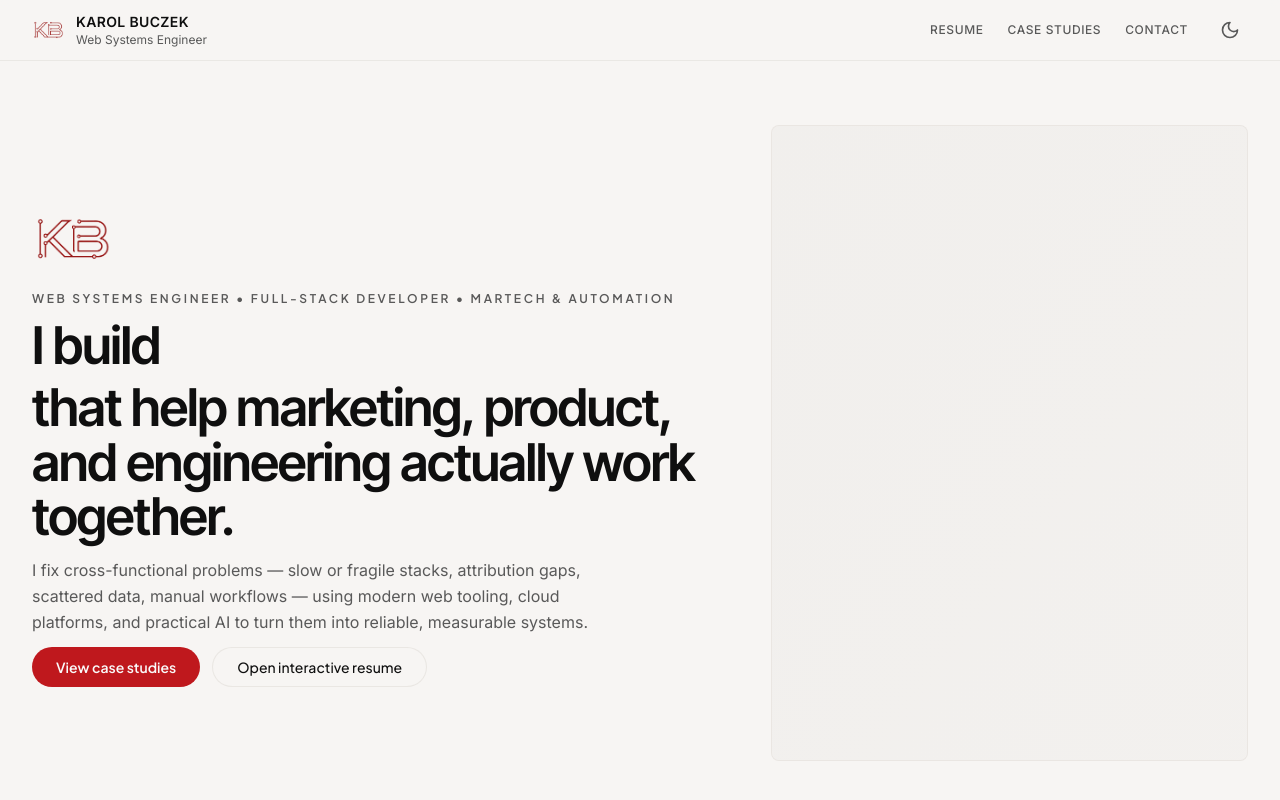
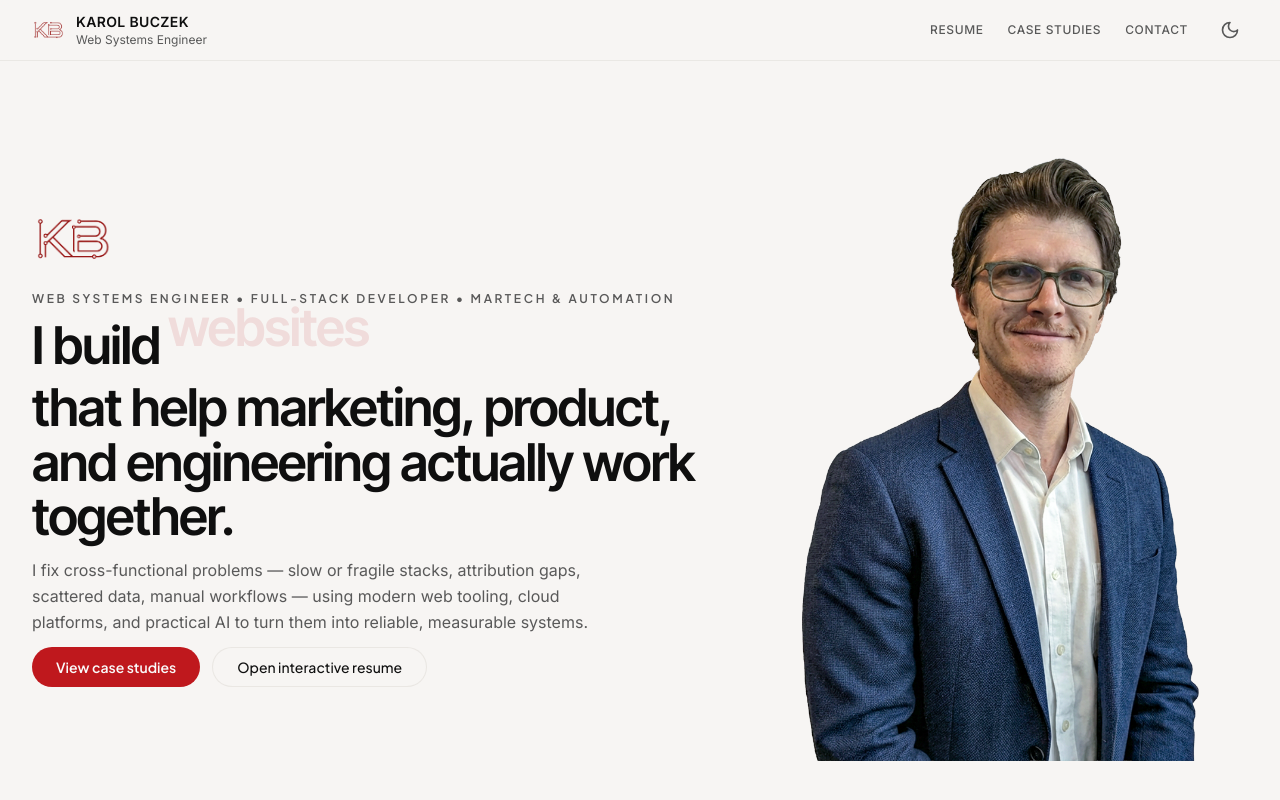
Before and after one commit to tallkarol/karolbuczek-site, a Next.js app: page / in a window 1280 px wide. Shown: the top 800 px of the page. Built offline with nearby package versions, Linux system fonts and the light colour scheme.

Commit message:
added photo

```diff
--- a/app/layout.tsx
+++ b/app/layout.tsx
@@ -8,18 +8,21 @@ const interTight = Inter_Tight({
   subsets: ["latin"],
   variable: "--font-inter-tight",
   display: "swap",
+  preload: true,
 })
 
 const plusJakarta = Plus_Jakarta_Sans({
   subsets: ["latin"],
   variable: "--font-plus-jakarta",
   display: "swap",
+  preload: false,
 })
 
 const inter = Inter({
   subsets: ["latin"],
   variable: "--font-inter",
   display: "swap",
+  preload: false,
 })
 
 export const metadata: Metadata = {
@@ -50,9 +53,10 @@ export default function RootLayout({
       <body>
         <ThemeProvider
           attribute="class"
-          defaultTheme="system"
+          defaultTheme="light"
           enableSystem
           disableTransitionOnChange
+          storageKey="theme"
         >
           <LayoutShell>{children}</LayoutShell>
         </ThemeProvider>
--- a/components/layout/Header.tsx
+++ b/components/layout/Header.tsx
@@ -10,7 +10,7 @@ import { Moon, Sun, Menu, X } from "lucide-react"
 export function Header() {
   const [mobileMenuOpen, setMobileMenuOpen] = useState(false)
   const [mounted, setMounted] = useState(false)
-  const { theme, setTheme } = useTheme()
+  const { theme, resolvedTheme, setTheme } = useTheme()
 
   useEffect(() => {
     setMounted(true)
@@ -57,11 +57,11 @@ export function Header() {
             </Link>
             {mounted && (
               <button
-                onClick={() => setTheme(theme === "dark" ? "light" : "dark")}
+                onClick={() => setTheme(resolvedTheme === "dark" ? "light" : "dark")}
                 className="p-2 hover:bg-accent rounded-lg transition-colors"
                 aria-label="Toggle theme"
               >
-                {theme === "dark" ? (
+                {resolvedTheme === "dark" ? (
                   <Sun className="h-5 w-5" />
                 ) : (
                   <Moon className="h-5 w-5" />
@@ -74,11 +74,11 @@ export function Header() {
           <div className="flex items-center gap-2 sm:hidden">
             {mounted && (
               <button
-                onClick={() => setTheme(theme === "dark" ? "light" : "dark")}
+                onClick={() => setTheme(resolvedTheme === "dark" ? "light" : "dark")}
                 className="p-2 hover:bg-accent rounded-lg transition-colors"
                 aria-label="Toggle theme"
               >
-                {theme === "dark" ? (
+                {resolvedTheme === "dark" ? (
                   <Sun className="h-5 w-5" />
                 ) : (
                   <Moon className="h-5 w-5" />
--- a/components/sections/HeroIntro.tsx
+++ b/components/sections/HeroIntro.tsx
@@ -25,20 +25,27 @@ export function HeroIntro() {
   useEffect(() => {
     if (!mounted) return
 
-    const interval = setInterval(() => {
-      setCurrentWordIndex((prev) => (prev + 1) % words.length)
-    }, 3000) // Change word every 3 seconds
+    // Delay animation start to reduce initial blocking
+    let interval: NodeJS.Timeout | null = null
+    const timeout = setTimeout(() => {
+      interval = setInterval(() => {
+        setCurrentWordIndex((prev) => (prev + 1) % words.length)
+      }, 3000)
+    }, 100)
 
-    return () => clearInterval(interval)
+    return () => {
+      clearTimeout(timeout)
+      if (interval) clearInterval(interval)
+    }
   }, [mounted])
 
   return (
     <section className="grid items-center gap-6 pt-0 pb-0 md:grid-cols-[minmax(0,3fr)_minmax(0,2fr)] md:gap-6 md:py-0">
       <motion.div
-        initial={mounted ? "hidden" : "visible"}
+        initial={false}
         animate="visible"
         variants={fadeUp}
-        transition={{ duration: 0.6 }}
+        transition={{ duration: 0.3 }}
         className="space-y-2 md:space-y-3"
       >
         <div className="flex items-center gap-4 mb-2">
@@ -101,22 +108,24 @@ export function HeroIntro() {
 
       {/* Photo */}
       <motion.div
-        initial={mounted ? "hidden" : "visible"}
+        initial={false}
         animate="visible"
         variants={fadeUp}
-        transition={{ duration: 0.6, delay: 0.2 }}
-        className="relative hidden aspect-[3/4] w-full md:flex overflow-hidden rounded-lg border border-border/50 bg-muted/20"
+        transition={{ duration: 0.3, delay: 0.1 }}
+        className="relative flex aspect-[3/4] w-full overflow-hidden rounded-lg"
       >
-        {/* Placeholder - replace with actual photo */}
-        <div className="relative h-full w-full bg-gradient-to-br from-muted/50 to-muted/30">
-          {/* Uncomment when you have the photo */}
-          {/* <Image
-            src="/images/karol-photo.jpg"
+        <div className="relative h-full w-full">
+          <Image
+            src="/karol-photo.png"
             alt="Karol Buczek"
             fill
             className="object-cover"
-            priority
-          /> */}
+            loading="lazy"
+            decoding="async"
+            sizes="(max-width: 768px) 100vw, 33vw"
+            quality={80}
+            fetchPriority="low"
+          />
         </div>
       </motion.div>
     </section>
```
Also changed, not shown: public/karol-photo.png (added).
